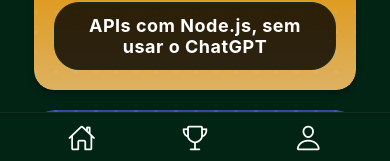
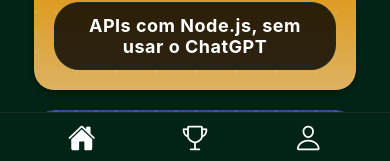
Before and after one commit to arthurfary/udescore, a React Native app in the folder frontend/: screen /Home in a window 390 px wide. Shown: the part 680-841 px from the top of the page. Built offline with nearby package versions, Linux system fonts and the light colour scheme; no server answers.

Commit message:
✨ Highlight do menu selecionado

```diff
--- a/frontend/src/components/menu/menu.hook.ts
+++ b/frontend/src/components/menu/menu.hook.ts
@@ -1,3 +1,5 @@
+import { useState } from "react";
+
 const useMenu = ({ navigation }: { navigation: any }) => {
   const handlePressHome = () => {
     navigation.navigate("Home");
@@ -9,7 +11,9 @@
     navigation.navigate("Perfil");
   };
 
-  return { handlePressHome, handlePressRank, handlePressPerfil };
+  const activePage = navigation.getState()?.routes[navigation.getState()?.index]?.name || "Home";
+
+  return { activePage, handlePressHome, handlePressRank, handlePressPerfil };
 };
 
 export default useMenu;
--- a/frontend/src/components/menu/menu.styles.ts
+++ b/frontend/src/components/menu/menu.styles.ts
@@ -23,6 +23,8 @@
     justifyContent: "center",
     flex: 1,
   },
+  activeIcon: {
+  },
 });
 
 export default styles;
--- a/frontend/src/components/menu/menu.tsx
+++ b/frontend/src/components/menu/menu.tsx
@@ -11,7 +11,7 @@
 const Menu: React.FC = () => {
   const navigation = useNavigation<NativeStackNavigationProp<RootStackParamList>>(); // pega o navigation do contexto
   const insets = useSafeAreaInsets();
-  const { handlePressHome, handlePressRank, handlePressPerfil } = useMenu({
+  const { activePage, handlePressHome, handlePressRank, handlePressPerfil } = useMenu({
     navigation,
   });
 
@@ -25,13 +25,13 @@
       ]}
     >
       <TouchableOpacity style={styles.menuItem} onPress={handlePressHome}>
-        <Ionicons name="home-outline" size={28} color="#FFF" />
+        <Ionicons name={activePage === "Home" ? "home" : "home-outline"} size={28} color="#FFF" />
       </TouchableOpacity>
       <TouchableOpacity style={styles.menuItem} onPress={handlePressRank}>
-        <Ionicons name="trophy-outline" size={28} color="#FFF" />
+        <Ionicons name={activePage === "Rank" ? "trophy" : "trophy-outline"} size={28} color="#FFF" />
       </TouchableOpacity>
       <TouchableOpacity style={styles.menuItem} onPress={handlePressPerfil}>
-        <Ionicons name="person-outline" size={28} color="#FFF" />
+        <Ionicons name={activePage === "Perfil" ? "person" : "person-outline"} size={28} color="#FFF" />
       </TouchableOpacity>
     </View>
   );
```
